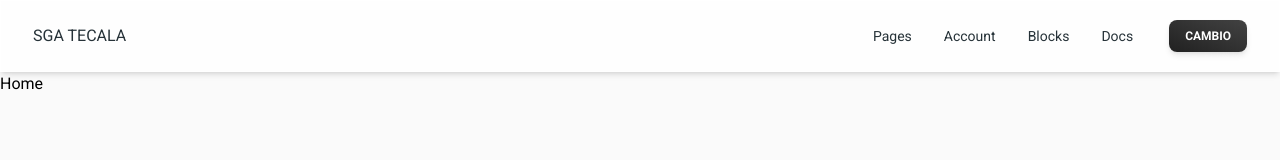
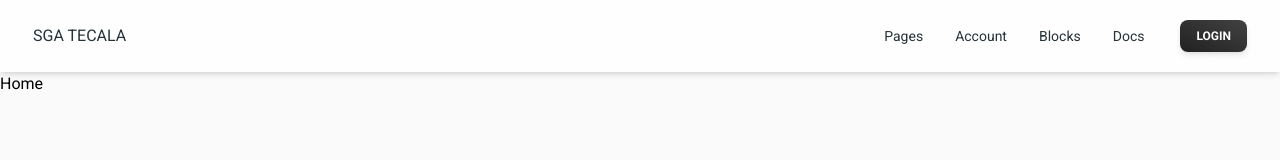
Before and after one commit to Michag7/SGA-TECALA, a React (Vite) app in the folder client/: page / in a window 1280 px wide. Shown: the top 160 px of the page. Built offline with nearby package versions, Linux system fonts and the light colour scheme.

Commit message:
Update Nav.jsx

```diff
--- a/client/src/components/layout/Nav.jsx
+++ b/client/src/components/layout/Nav.jsx
@@ -82,7 +82,7 @@ export const Nav = () => {
             size="sm"
             className="hidden lg:inline-block"
           >
-            <span>Cambio</span>
+            <span>Login</span>
           </Button>
           <IconButton
             variant="text"
```
